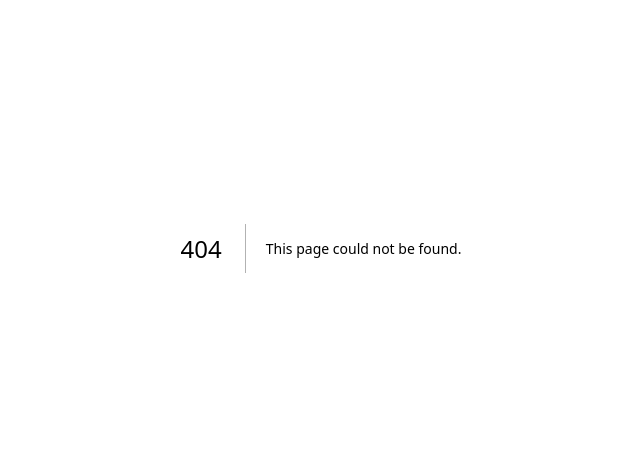
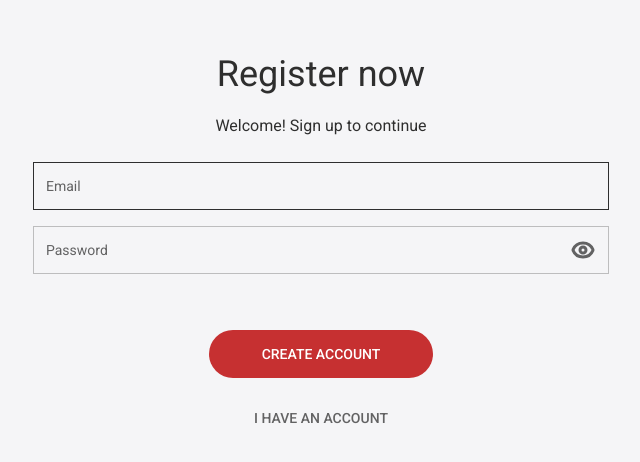
Before and after one commit to hrDGT/HRM, a Next.js app: page /auth/signup in a window 1280 px wide. Before the commit this address had no page. Shown: the part 152-614 px from the top of the page, without its empty margins (319-959 px from the left). Built offline with nearby package versions, Linux system fonts and the light colour scheme; what @apollo/client-integration-nextjs would draw is missing.

Commit message:
feat: markup has been created for the signup page

```diff
--- /dev/null
+++ b/app/auth/signup/page.tsx
@@ -0,0 +1,39 @@
+"use client";
+
+import { Card, CardContent } from "@/components/ui/card";
+import { FieldGroup } from "@/components/ui/field";
+import { Form } from "@/components/forms/form";
+import { ControlledInput } from "@/components/forms/controlled-input";
+import { ControlledPasswordInput } from "@/components/forms/controlled-password-input";
+import { useSignUpForm } from "@/app/hooks/auth/use-signup-form";
+import { FormHeader } from "@/components/forms/form-header";
+import { FormActions } from "@/components/forms/form-actions";
+
+export default function SignupPage() {
+  const { form, onSubmit } = useSignUpForm();
+
+  return (
+    <div className="min-h-screen flex justify-center items-center container mx-auto animate-in fade-in zoom-in-90 slide-in-from-bottom-6 duration-500">
+      <Card className="w-full sm:max-w-xl">
+        <FormHeader
+          title="Register now"
+          description="Welcome! Sign up to continue"
+        />
+        <CardContent className="xl:mb-14">
+          <Form id="signup-form" onSubmit={onSubmit} form={form}>
+            <FieldGroup className="gap-y-4">
+              <ControlledInput name="email" placeholder="Email" autoFocus />
+              <ControlledPasswordInput name="password" placeholder="Password" />
+            </FieldGroup>
+          </Form>
+        </CardContent>
+        <FormActions
+          formId="signup-form"
+          buttonText="Create account"
+          linkText="I have an account"
+          linkHref="/auth/signin"
+        />
+      </Card>
+    </div>
+  );
+}
--- /dev/null
+++ b/app/hooks/auth/use-signup-form.ts
@@ -0,0 +1,19 @@
+import { useForm } from "react-hook-form";
+import { zodResolver } from "@hookform/resolvers/zod";
+import { SignupFormValues, signupSchema } from "@/lib/schemas/auth";
+
+export function useSignUpForm() {
+  const form = useForm<SignupFormValues>({
+    resolver: zodResolver(signupSchema),
+    defaultValues: {
+      email: "",
+      password: "",
+    },
+  });
+
+  const onSubmit = (data: SignupFormValues) => {
+    console.log("Отправка на сервер:", data);
+  };
+
+  return { form, onSubmit };
+}
--- /dev/null
+++ b/components/forms/controlled-input.tsx
@@ -0,0 +1,37 @@
+"use client";
+
+import { useFormContext, type FieldValues, type Path } from "react-hook-form";
+import { Field, FieldError } from "@/components/ui/field";
+import { Input } from "@/components/ui/input";
+
+interface ControlledInputProps<T extends FieldValues> {
+  name: Path<T>;
+  placeholder?: string;
+  type?: string;
+  autoFocus?: boolean;
+}
+
+export function ControlledInput<T extends FieldValues>({
+  name,
+  placeholder,
+  type = "text",
+  autoFocus,
+}: ControlledInputProps<T>) {
+  const { register, getFieldState, formState } = useFormContext<T>();
+  const fieldState = getFieldState(name, formState);
+
+  return (
+    <Field data-invalid={fieldState.invalid}>
+      <Input
+        {...register(name)}
+        autoFocus={autoFocus}
+        id={name}
+        type={type}
+        placeholder={placeholder}
+        aria-invalid={fieldState.invalid}
+        className="min-h-12 px-3 focus-visible:border-main-text hover:border-main-text"
+      />
+      {fieldState.invalid && <FieldError errors={[fieldState.error]} />}
+    </Field>
+  );
+}
--- /dev/null
+++ b/components/forms/controlled-password-input.tsx
@@ -0,0 +1,66 @@
+"use client";
+
+import { useFormContext, type FieldValues, type Path } from "react-hook-form";
+import { Field, FieldError } from "@/components/ui/field";
+import {
+  InputGroup,
+  InputGroupAddon,
+  InputGroupInput,
+} from "../ui/input-group";
+import { useState } from "react";
+import { Button } from "../ui/button";
+import { Eye, EyeOff } from "lucide-react";
+
+interface ControlledPasswordInputProps<T extends FieldValues> {
+  name: Path<T>;
+  placeholder?: string;
+  type?: string;
+  autoFocus?: boolean;
+}
+
+export function ControlledPasswordInput<T extends FieldValues>({
+  name,
+  placeholder,
+  autoFocus,
+}: ControlledPasswordInputProps<T>) {
+  const [showPassword, setShowPassword] = useState(false);
+
+  const { register, getFieldState, formState } = useFormContext<T>();
+  const fieldState = getFieldState(name, formState);
+
+  return (
+    <Field data-invalid={fieldState.invalid}>
+      <InputGroup
+        className="min-h-12 px-3  focus-visible:border-main-text hover:border-main-text"
+        data-invalid={fieldState.invalid}
+      >
+        <InputGroupInput
+          {...register(name)}
+          id={name}
+          autoFocus={autoFocus}
+          type={showPassword ? "text" : "password"}
+          aria-invalid={fieldState.invalid}
+          placeholder={placeholder}
+          autoComplete="new-password"
+        />
+        <InputGroupAddon align="inline-end">
+          <Button
+            type="button"
+            variant="ghost"
+            size="icon"
+            className="h-full w-full hover:scale-110"
+            onClick={() => setShowPassword(!showPassword)}
+            aria-label={showPassword ? "Hide password" : "Show password"}
+          >
+            {showPassword ? (
+              <EyeOff className="size-6 text-secondary-text" strokeWidth={3} />
+            ) : (
+              <Eye className="size-6 text-secondary-text" strokeWidth={3} />
+            )}
+          </Button>
+        </InputGroupAddon>
+      </InputGroup>
+      {fieldState.invalid && <FieldError errors={[fieldState.error]} />}
+    </Field>
+  );
+}
--- /dev/null
+++ b/components/forms/form-actions.tsx
@@ -0,0 +1,40 @@
+import Link from "next/link";
+import { Button } from "../ui/button";
+import { CardFooter } from "../ui/card";
+import { Field } from "../ui/field";
+
+interface FormActionsProps {
+  formId: string;
+  buttonText: string;
+  linkText: string;
+  linkHref: string;
+}
+
+export function FormActions({
+  formId,
+  buttonText,
+  linkText,
+  linkHref,
+}: FormActionsProps) {
+  return (
+    <CardFooter className="justify-center">
+      <Field orientation="vertical" className="xl:max-w-56 ">
+        <Button
+          type="submit"
+          form={formId}
+          className="mb-2 rounded-4xl xl:min-h-12 self-center uppercase bg-primary hover:brightness-90"
+        >
+          {buttonText}
+        </Button>
+        <Button asChild variant="link">
+          <Link
+            href={linkHref}
+            className="inline-flex justify-center items-center uppercase text-sm text-secondary-text font-medium xl:min-h-12"
+          >
+            {linkText}
+          </Link>
+        </Button>
+      </Field>
+    </CardFooter>
+  );
+}
--- /dev/null
+++ b/components/forms/form-header.tsx
@@ -0,0 +1,17 @@
+import { CardDescription, CardHeader, CardTitle } from "../ui/card";
+
+interface FormHeaderProps {
+  title: string;
+  description: string;
+}
+
+export function FormHeader({ title, description }: FormHeaderProps) {
+  return (
+    <CardHeader className="text-center">
+      <CardTitle className="xl:text-4xl xl:mb-5 font-normal">{title}</CardTitle>
+      <CardDescription className="xl:text-base xl:mb-6">
+        {description}
+      </CardDescription>
+    </CardHeader>
+  );
+}
--- /dev/null
+++ b/components/forms/form.tsx
@@ -0,0 +1,36 @@
+"use client";
+
+import * as React from "react";
+import {
+  FormProvider,
+  type UseFormReturn,
+  type FieldValues,
+} from "react-hook-form";
+
+interface FormProps<T extends FieldValues> {
+  form: UseFormReturn<T>;
+  onSubmit: (data: T) => void;
+  children: React.ReactNode;
+  className?: string;
+  id?: string;
+}
+
+export function Form<T extends FieldValues>({
+  form,
+  onSubmit,
+  children,
+  className,
+  id,
+}: FormProps<T>) {
+  return (
+    <FormProvider {...form}>
+      <form
+        id={id}
+        onSubmit={form.handleSubmit(onSubmit)}
+        className={className}
+      >
+        {children}
+      </form>
+    </FormProvider>
+  );
+}
```
